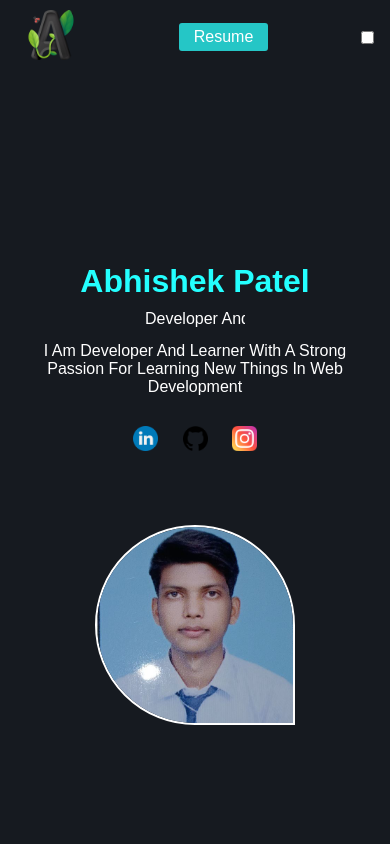
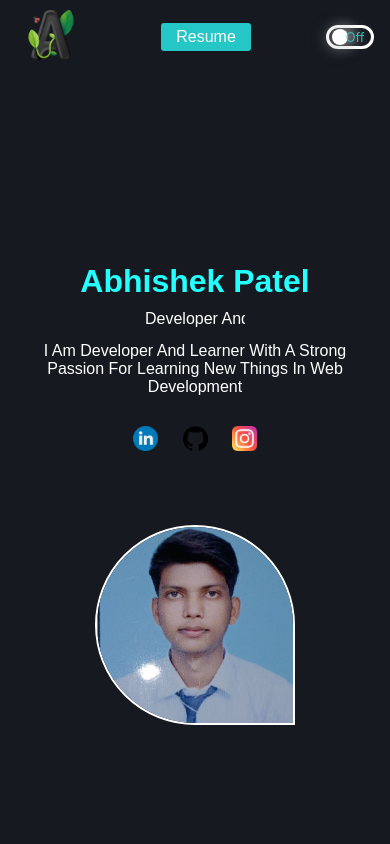
Before and after one commit to abhishek84patel/myport, a plain HTML site: page index.html in a window 390 px wide. Shown: the top 844 px of the page. Drawn offline with Linux system fonts and the light colour scheme; a script that the page names is missing.

Commit message:
Update style.css

```diff
--- a/style.css
+++ b/style.css
@@ -89,18 +89,19 @@ h2 {
   text-transform: capitalize;
 }
 
-.flex {
+/* .flex {
   display: flex;
   justify-content: center;
   min-height: 500px;
-  align-items: center;
-}
+  align-items: center;  }*/
+
 .about p {
   text-transform: capitalize;
   line-height: 25px;
 }
 .about .content {
   max-width: 500px;
+  margin: 50px auto;
 }
 
 .boxs {
@@ -131,7 +132,7 @@ img {
 }
 .box-contant {
   width: 100%;
-   padding-left: 15px;
+  padding-left: 15px;
 }
 .box-contant ul {
   list-style: none;
@@ -167,6 +168,7 @@ img {
 .project-section .s-h2 {
   border-top: 5px solid;
   padding: 10px;
+  margin-bottom: 50px;
 }
 
 .vertical-line {
@@ -216,14 +218,12 @@ img {
 .container .box1 .horizontal {
   background-color: #f12d1b;
 }
-.container .box1 h3{
+.container .box1 h3 {
   color: #f12d1b;
 }
 
-
-
 /*  */
-.container .box2 h3{
+.container .box2 h3 {
   color: #639;
 }
 .container .box2 .circle {
@@ -235,13 +235,13 @@ img {
 .container .box3 .horizontal {
   background-color: #47afa1;
 }
-.container .box3 h3{
-  color:#47afa1 ;
+.container .box3 h3 {
+  color: #47afa1;
 }
 .container .box4 .circle {
   border-color: #ff5553;
 }
-.container .box4 h3{
+.container .box4 h3 {
   color: #ff5553;
 }
 .container .box4 .horizontal {
@@ -253,6 +253,58 @@ img {
 
   justify-content: flex-end;
 }
+
+/* check box */
+input[type="checkbox"] {
+  height: 2rem;
+  width: 4rem;
+  border: 3px solid white;
+  border-radius: 2.5rem;
+  cursor: pointer;
+  -webkit-appearance: none;
+  position: relative;
+}
+input[type="checkbox"]::before {
+  content: "";
+  height: 1rem;
+  width: 1rem;
+  background-color: white;
+  position: absolute;
+  margin: auto;
+  top: 0;
+  left: 0.1575rem;
+  bottom: 0;
+  border-radius: 50%;
+  box-shadow: 5px -1px 15px #c3c3c3, -3px 2px 17px 0px rgb(189 189 189 / 60%);
+  transition: 0.15s;
+}
+input[type="checkbox"]::after {
+  content: "Off";
+  position: absolute;
+  font-size: 1.2rem;
+  top: 0.15rem;
+  right: 0.6rem;
+
+  color: #38b9b9;
+  font-family: "SF Pro Text", "Helvetica Neue", "Helvetica", "Arial", sans-serif;
+  font-weight: 400;
+  letter-spacing: 0.004em;
+}
+input[type="checkbox"]:checked::after {
+  content: "On";
+  left: 0.6rem;
+  color: #f5f5f7;
+}
+input[type="checkbox"]:checked {
+  box-shadow: 1px 0px 6px 0px rgb(255 255 255 / 50%),
+    inset 5px 6px 6px 20px #0047b9, inset -11px -10px 20px 20px #0047b9;
+  background: #0071e3;
+}
+input[type="checkbox"]:checked::before {
+  left: 2.3125rem;
+  box-shadow: none;
+}
+
 @media screen and (max-width: 768px) {
   .box {
     flex-direction: column;
@@ -288,4 +340,24 @@ img {
   .container .box3 .horizontal {
     left: 0;
   }
+
+  input[type="checkbox"] {
+    height: 1.5rem;
+    width: 3rem;
+  }
+
+  input[type="checkbox"]:checked:before {
+    left: 1.5rem;
+  }
+  input[type="checkbox"]::after {
+    content: "Off";
+    position: absolute;
+    font-size: 0.8rem;
+    top: 10%;
+    right: 0.4rem;
+  }
+  input[type="checkbox"]:checked::after {
+    content: "On";
+    left: 0.3rem;
+  }
 }
```
